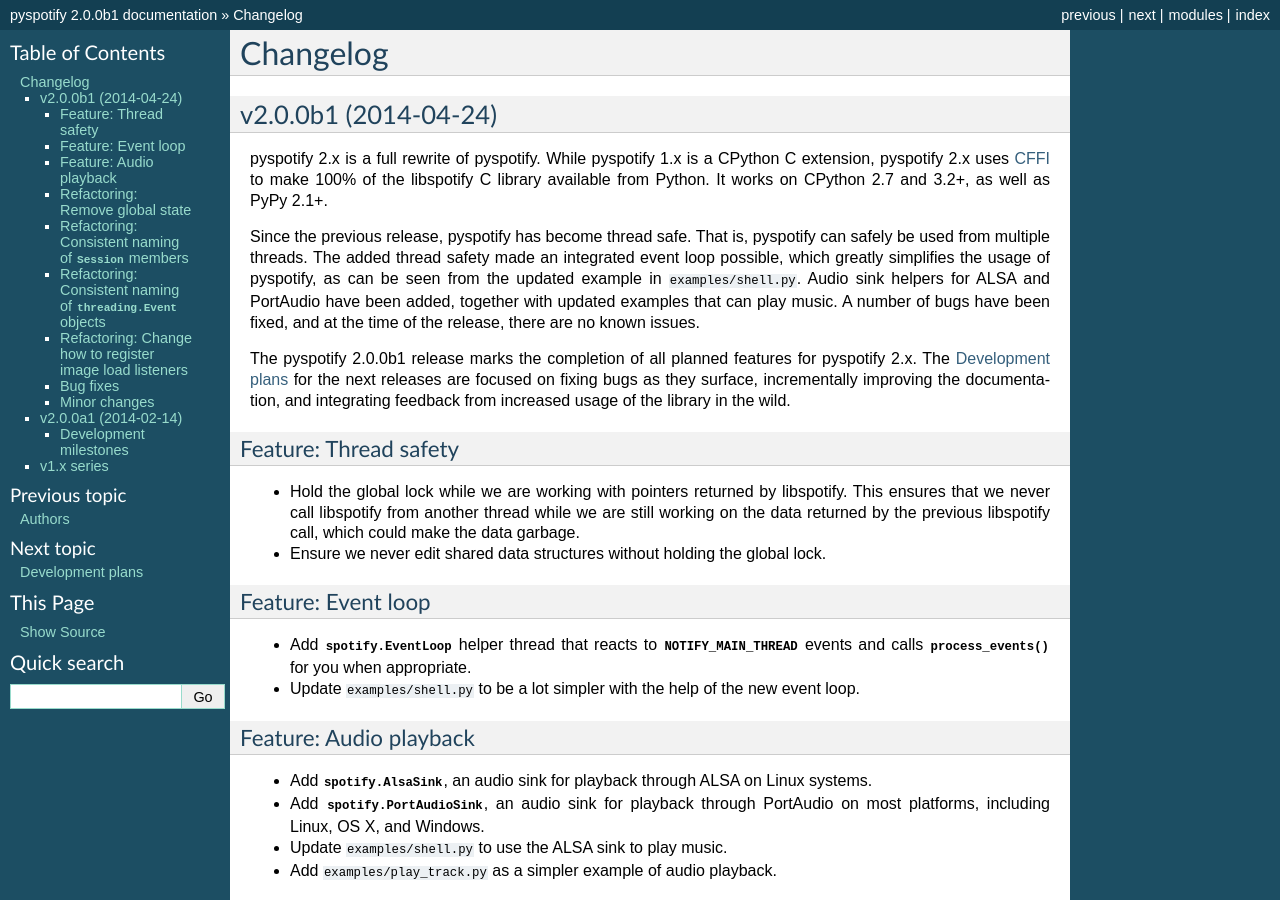
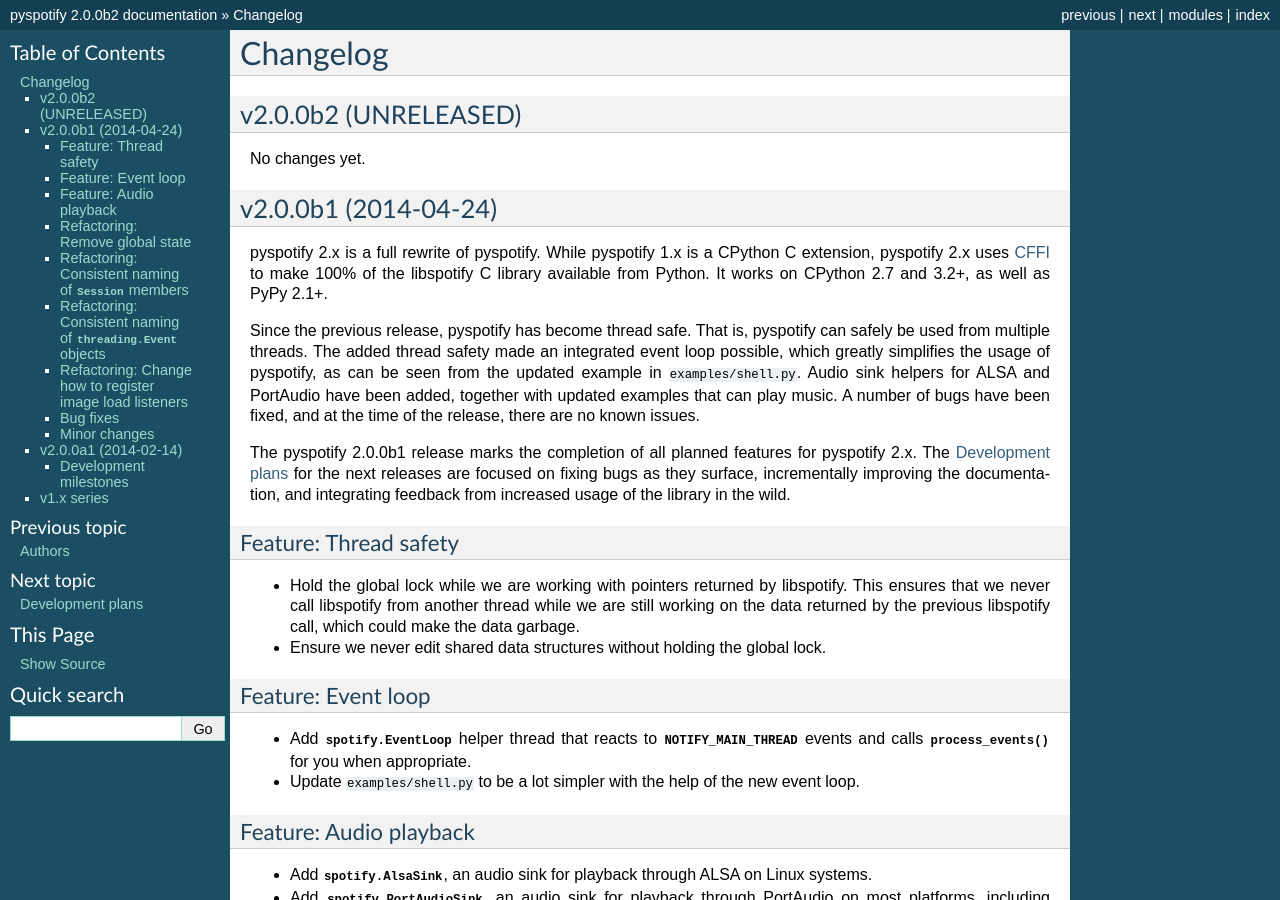
Before and after one commit to jodal/pyspotify, a Sphinx documentation site: the page built from docs/changelog.rst, in a window 1280 px wide and 900 px high. Built offline with Sphinx 7.4.7, drawn with Linux system fonts in a browser that asks for light colours; pages that are not in the unit, such as notebooks, are missing from menus; some of the changed text lies outside the part shown.

Commit message:
Bump version number to 2.0.0b2

```diff
--- a/docs/changelog.rst
+++ b/docs/changelog.rst
@@ -1,6 +1,12 @@
 *********
 Changelog
 *********
+
+v2.0.0b2 (UNRELEASED)
+=====================
+
+No changes yet.
+
 
 v2.0.0b1 (2014-04-24)
 =====================
--- a/spotify/__init__.py
+++ b/spotify/__init__.py
@@ -3,7 +3,7 @@
 import threading
 
 
-__version__ = '2.0.0b1'
+__version__ = '2.0.0b2'
 
 
 # Global reentrant lock to be held whenever libspotify functions are called or
```
